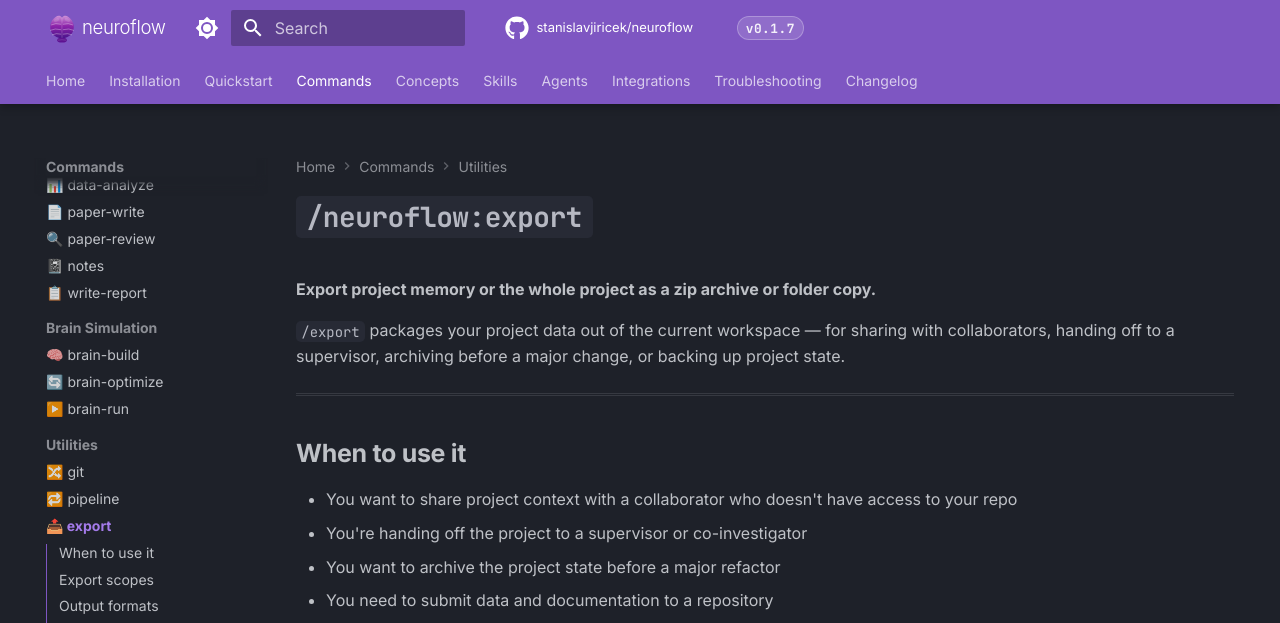
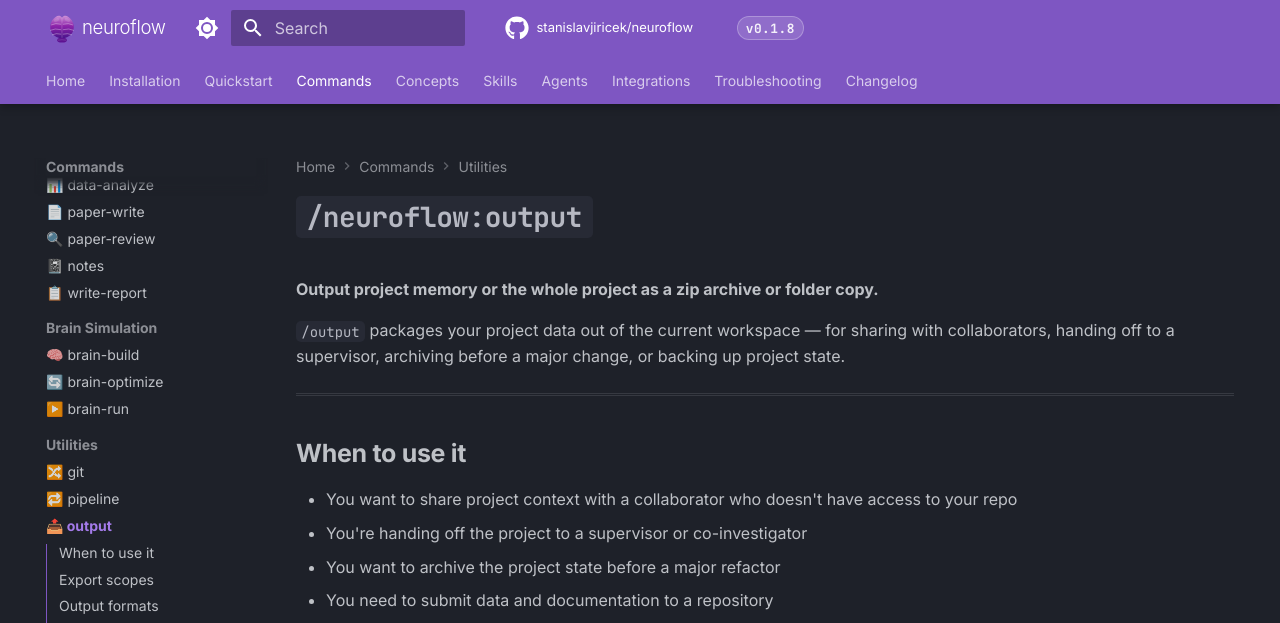
Before and after one commit to stanislavjiricek/neuroflow, an MkDocs documentation site: the page built from docs/commands/output.md, in a window 1280 px wide and 900 px high. Shown: the top 623 px of the window. Built offline with MkDocs 1.6.1 and Material for MkDocs 9.7.7, drawn with Linux system fonts in a browser that asks for light colours; comment, search, counter and statistics services are not loaded; some of the changed text lies outside the part shown.

Commit message:
feat: rename /export command to /output to avoid conflict with Claude built-in
Co-authored-by: stanislavjiricek <59423067+stanislavjiricek@users.noreply.github.com>

```diff
--- a/docs/commands/export.md
+++ b/docs/commands/output.md
@@ -1,12 +1,12 @@
 ---
-title: /export
+title: /output
 ---
 
-# `/neuroflow:export`
+# `/neuroflow:output`
 
-**Export project memory or the whole project as a zip archive or folder copy.**
+**Output project memory or the whole project as a zip archive or folder copy.**
 
-`/export` packages your project data out of the current workspace — for sharing with collaborators, handing off to a supervisor, archiving before a major change, or backing up project state.
+`/output` packages your project data out of the current workspace — for sharing with collaborators, handing off to a supervisor, archiving before a major change, or backing up project state.
 
 ---
 
@@ -58,8 +58,8 @@ The following are always excluded, regardless of scope:
 
 | Direction | Files |
 |---|---|
-| Reads | `.neuroflow/project_config.md`, `.neuroflow/flow.md`, `.neuroflow/export/flow.md` |
-| Writes | `.neuroflow/export/` (export log), `.neuroflow/sessions/YYYY-MM-DD.md` |
+| Reads | `.neuroflow/project_config.md`, `.neuroflow/flow.md`, `.neuroflow/output/flow.md` |
+| Writes | `.neuroflow/output/` (export log), `.neuroflow/sessions/YYYY-MM-DD.md` |
 
 ---
 
--- a/mkdocs.yml
+++ b/mkdocs.yml
@@ -93,7 +93,7 @@ markdown_extensions:
   - pymdownx.smartsymbols
 
 extra:
-  version: "0.1.7"
+  version: "0.1.8"
   social:
     - icon: fontawesome/brands/github
       link: https://github.com/stanislavjiricek/neuroflow
@@ -141,7 +141,7 @@ nav:
       - Utilities:
           - "🔀 git": commands/git.md
           - "🔁 pipeline": commands/pipeline.md
-          - "📤 export": commands/export.md
+          - "📤 output": commands/output.md
           - "🔍 search": commands/search.md
           - "🎤 interview": commands/interview.md
           - "📍 phase": commands/phase.md
@@ -179,7 +179,7 @@ nav:
           - "phase-brain-run": skills/phase-brain-run/SKILL.md
           - "phase-quiz": skills/phase-quiz/SKILL.md
           - "phase-fails": skills/phase-fails/SKILL.md
-          - "phase-export": skills/phase-export/SKILL.md
+          - "phase-output": skills/phase-output/SKILL.md
           - "phase-pipeline": skills/phase-pipeline/SKILL.md
           - "phase-search": skills/phase-search/SKILL.md
       - Utils:
```
Also changed, not shown: README.md (+8 -4 lines), commands/output.md (renamed from commands/export.md, +19 -19 lines), skills/neuroflow-core/SKILL.md (+2 -2 lines), skills/neuroflow-develop/SKILL.md (+1 -1 lines), skills/phase-output/SKILL.md (renamed from skills/phase-export/SKILL.md, +7 -7 lines), 1 other file.
